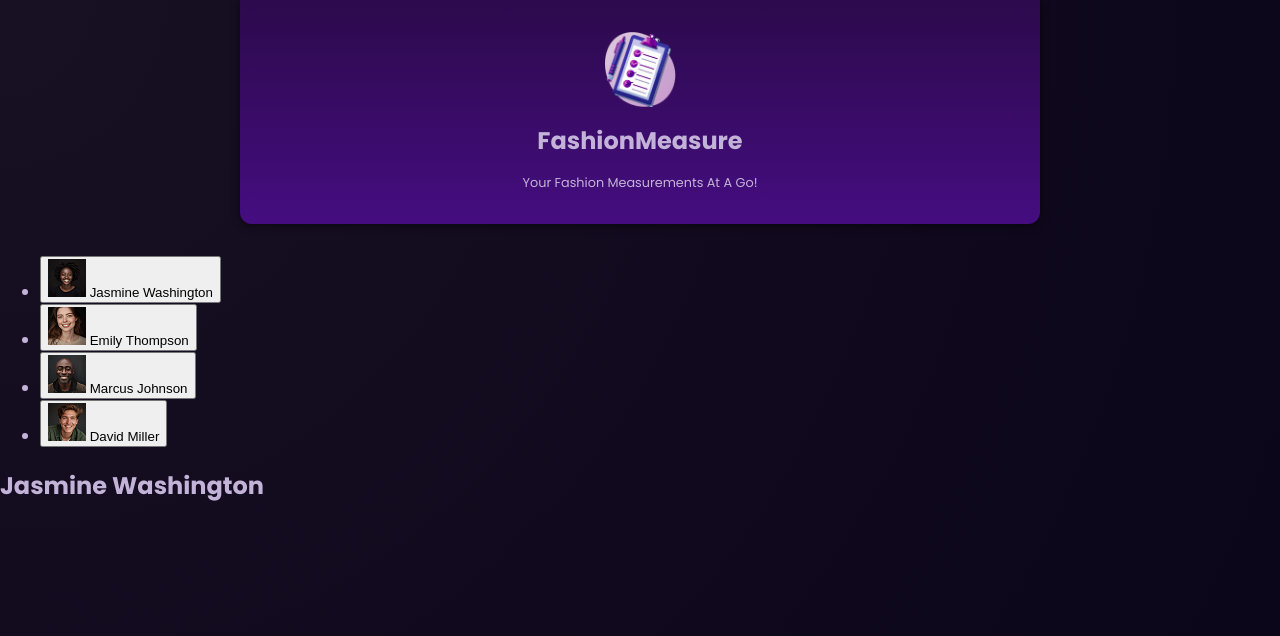
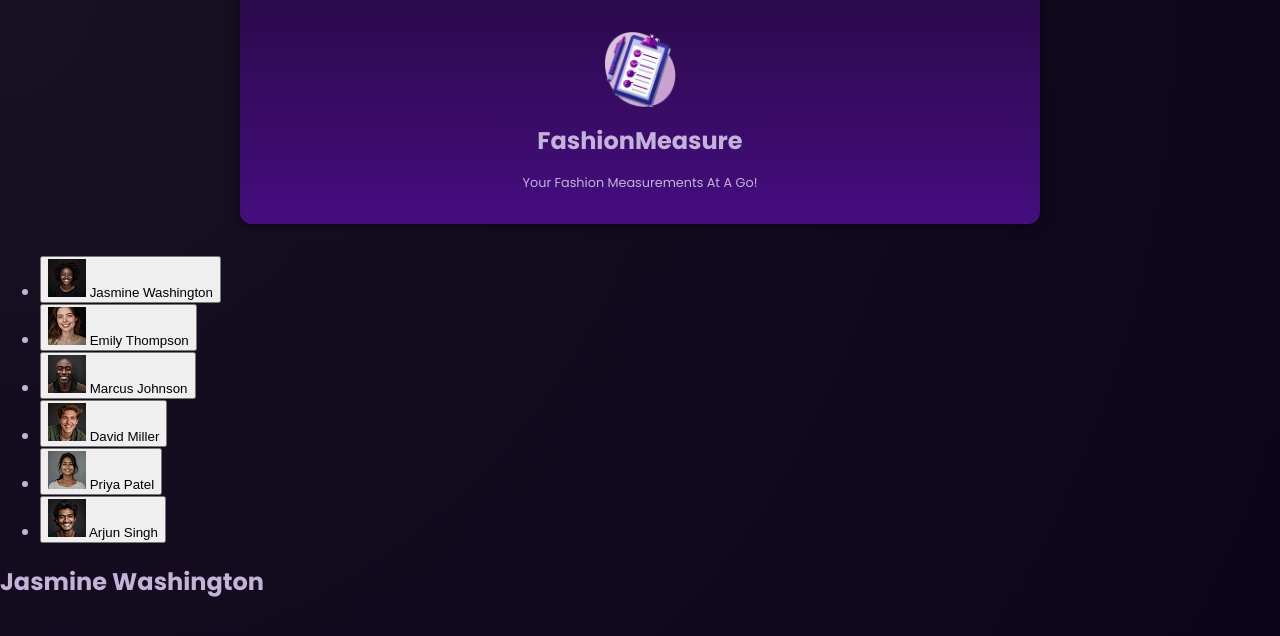
Before and after one commit to MfonOtung/Task-Manager-App-Angular, an Angular app: page / in a window 1280 px wide. Shown: the top 636 px of the page. Built offline with nearby package versions, Linux system fonts and the light colour scheme.

Commit message:
Outputting List Content

```diff
--- a/src/app/app.component.html
+++ b/src/app/app.component.html
@@ -3,21 +3,14 @@
 
 <main>
   <ul id="users">
-    <li>
-      <app-user [user]="users[0]" (select)="onSelectUser($event)"/>
-    </li>
-    <li>
-      <app-user [user]="users[1]" (select)="onSelectUser($event)" />
-    </li>
-    <li>
-      <app-user [user]="users[2]" (select)="onSelectUser($event)" />
-    </li>
-    <li>
-      <app-user [user]="users[3]" (select)="onSelectUser($event)" />
-    </li>
+    @for (item of users; track item.id) {
+      <li>
+        <app-user [user]="item" (select)="onSelectUser($event)"/>
+      </li>
+    }
   </ul>
 
-  <app-tasks [name]="selectedUser.name"/>
+  <app-tasks [name]=" selectedUser ? selectedUser.name : ''"/>
 </main>
 
 
```
